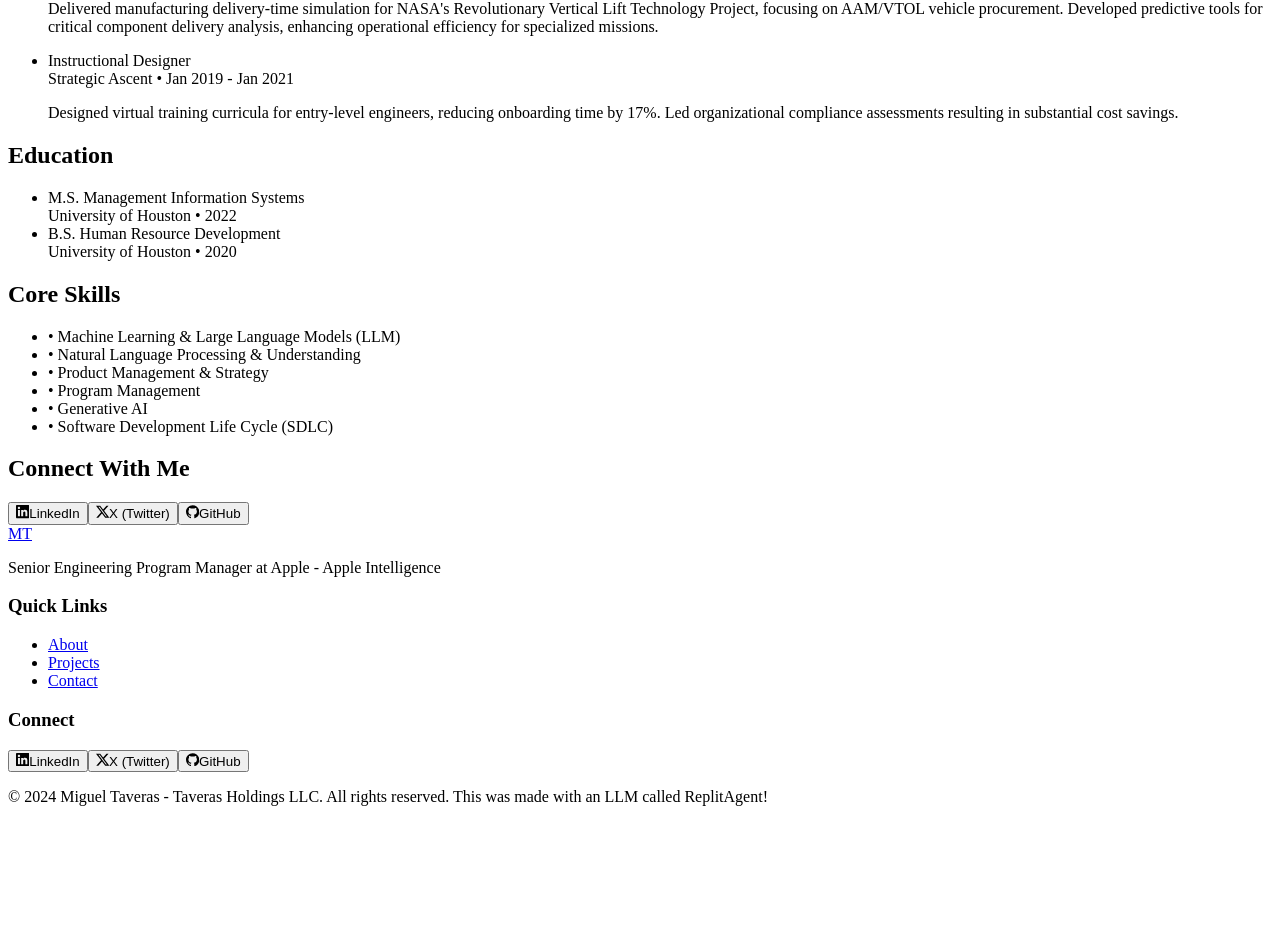
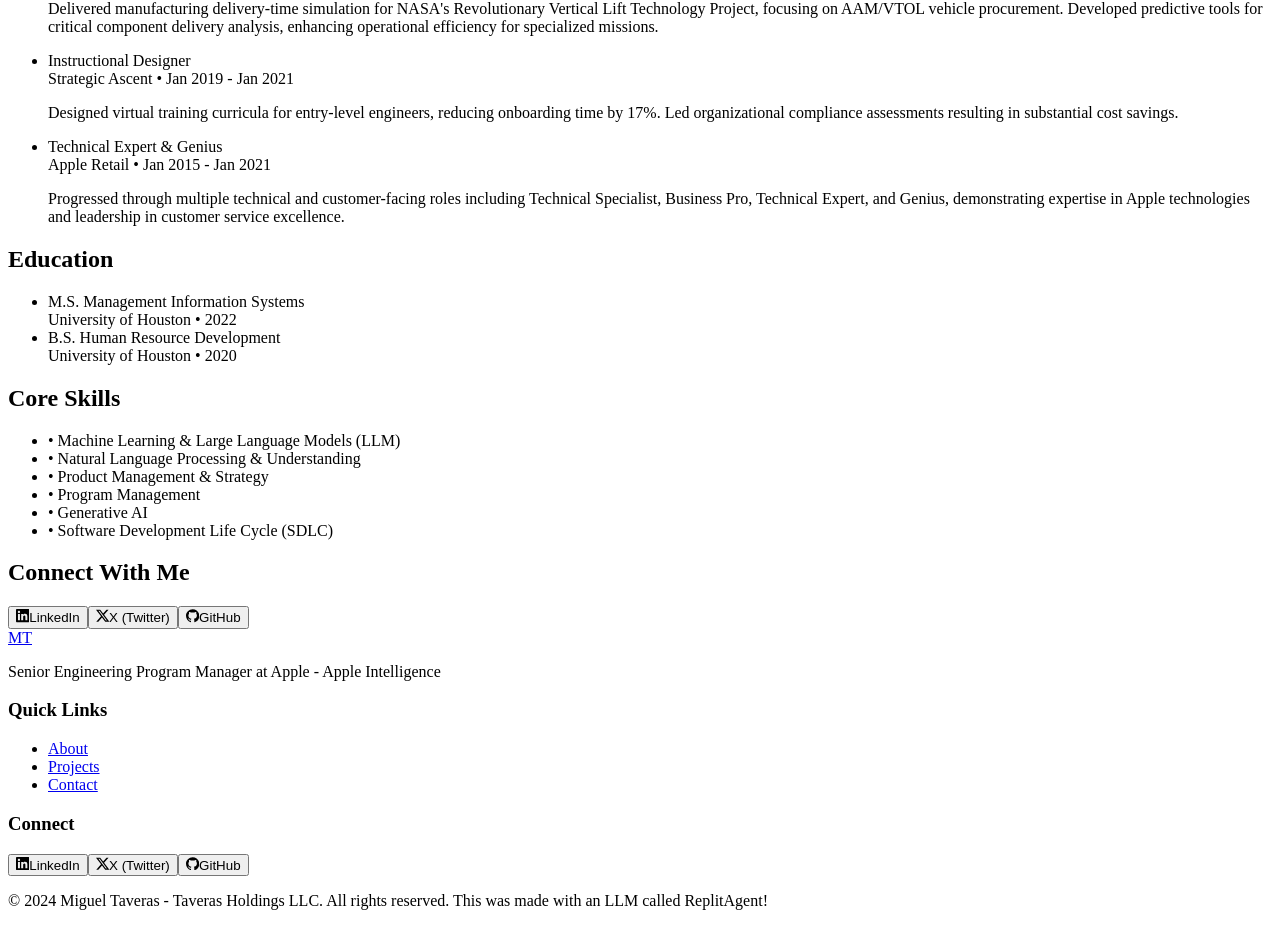
Before and after one commit to miguel973/MainWebsite, a React (Vite) app in the folder client/: page /about in a window 1280 px wide. Shown: the part 1384-2310 px from the top of the page. Before the commit the page ends 2206 px from the top, so only its background shows below. Built offline with nearby package versions, Linux system fonts and the light colour scheme.

Commit message:
Agent query: Is the Apple retail experience (2015-2021) now showing up correctly in the About page?
Add Apple Retail experience to About page.

Screenshot: https://storage.googleapis.com/screenshot-production-us-central1/b60961e7-643c-4902-9706-64ea641b6fec/7d79f99a-eb82-4a10-affd-68336ee2d55f.jpg

```diff
--- a/client/src/pages/About.tsx
+++ b/client/src/pages/About.tsx
@@ -74,6 +74,11 @@ export default function About() {
                 <div className="text-muted-foreground">Strategic Ascent • Jan 2019 - Jan 2021</div>
                 <p className="mt-2">Designed virtual training curricula for entry-level engineers, reducing onboarding time by 17%. Led organizational compliance assessments resulting in substantial cost savings.</p>
               </li>
+              <li>
+                <div className="font-semibold">Technical Expert & Genius</div>
+                <div className="text-muted-foreground">Apple Retail • Jan 2015 - Jan 2021</div>
+                <p className="mt-2">Progressed through multiple technical and customer-facing roles including Technical Specialist, Business Pro, Technical Expert, and Genius, demonstrating expertise in Apple technologies and leadership in customer service excellence.</p>
+              </li>
             </ul>
           </Card>
 
```
